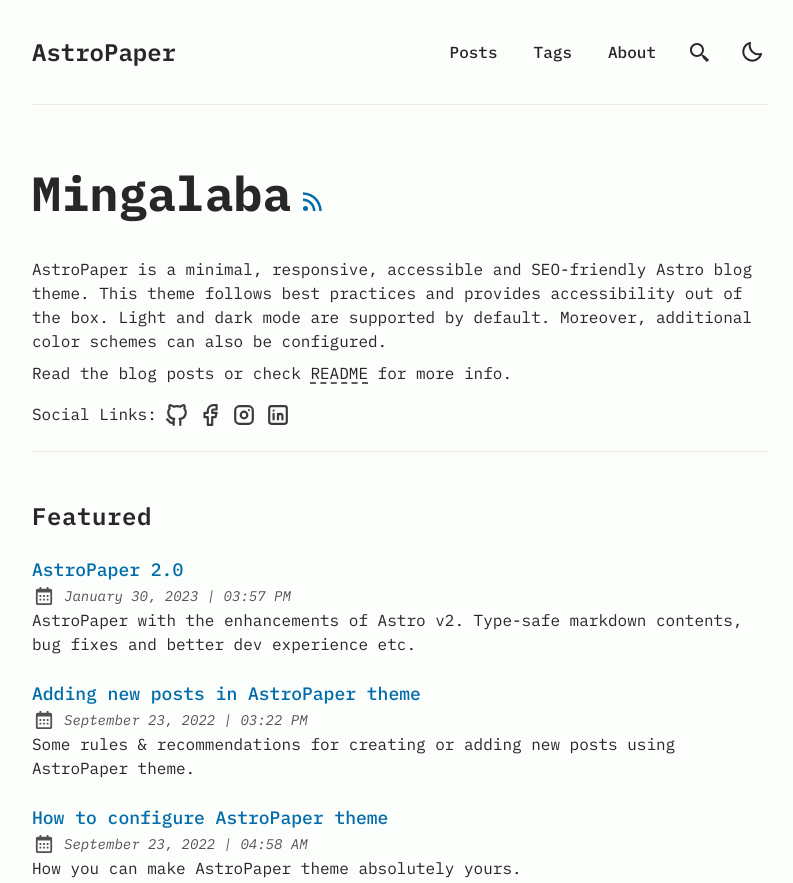
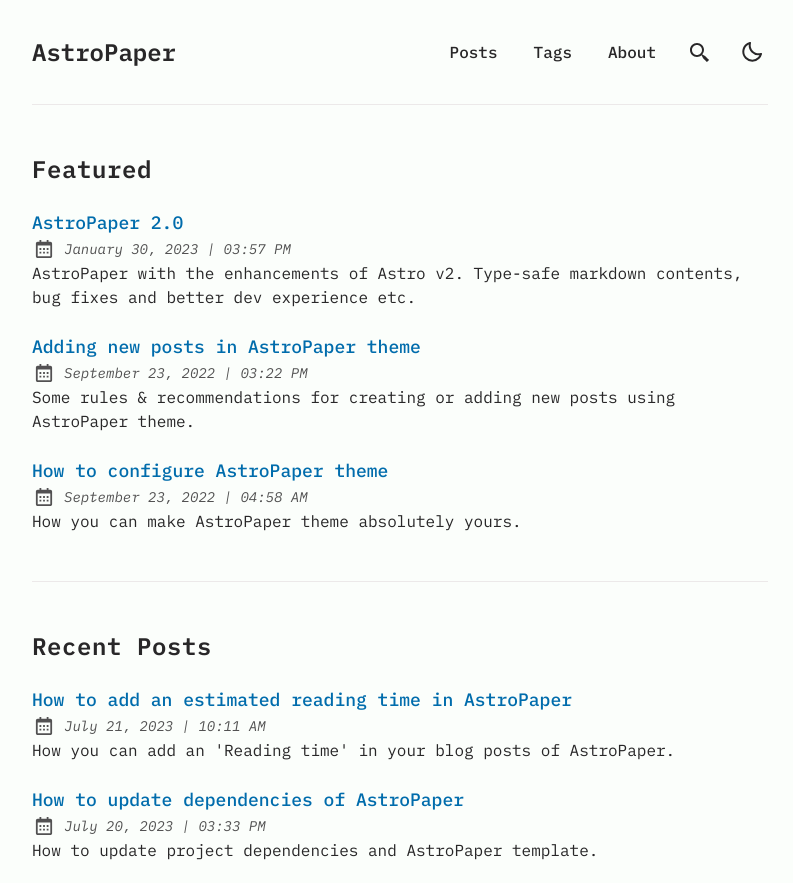
Before and after one commit to a-matyukh/a-matyukh.github.io, an Astro site: page / in a window 1280 px wide. Shown: the top 883 px of the page, without its empty margins (240-1033 px from the left). Built offline with nearby package versions, Linux system fonts and the light colour scheme; Astro itself is replaced by a stand-in of ours; some packages are replaced by stand-ins of ours.

Commit message:
remove hero

```diff
--- a/src/pages/index.astro
+++ b/src/pages/index.astro
@@ -6,7 +6,6 @@
 import LinkButton from "@components/LinkButton.astro";
 import Hr from "@components/Hr.astro";
 import Card from "@components/Card";
-import Socials from "@components/Socials.astro";
 import getSortedPosts from "@utils/getSortedPosts";
 import slugify from "@utils/slugify";
 import { SOCIALS } from "@config";
@@ -15,59 +14,11 @@
 
 const sortedPosts = getSortedPosts(posts);
 const featuredPosts = sortedPosts.filter(({ data }) => data.featured);
-
-const socialCount = SOCIALS.filter(social => social.active).length;
 ---
 
 <Layout>
   <Header />
   <main id="main-content">
-    <section id="hero">
-      <h1>Mingalaba</h1>
-      <a
-        target="_blank"
-        href="/rss.xml"
-        class="rss-link"
-        aria-label="rss feed"
-        title="RSS Feed"
-      >
-        <svg xmlns="http://www.w3.org/2000/svg" class="rss-icon"
-          ><path
-            d="M19 20.001C19 11.729 12.271 5 4 5v2c7.168 0 13 5.832 13 13.001h2z"
-          ></path><path
-            d="M12 20.001h2C14 14.486 9.514 10 4 10v2c4.411 0 8 3.589 8 8.001z"
-          ></path><circle cx="6" cy="18" r="2"></circle>
-        </svg>
-      </a>
-
-      <p>
-        AstroPaper is a minimal, responsive, accessible and SEO-friendly Astro
-        blog theme. This theme follows best practices and provides accessibility
-        out of the box. Light and dark mode are supported by default. Moreover,
-        additional color schemes can also be configured.
-      </p>
-      <p>
-        Read the blog posts or check
-        <LinkButton
-          className="hover:text-skin-accent underline underline-offset-4 decoration-dashed"
-          href="https://github.com/satnaing/astro-paper#readme"
-        >
-          README
-        </LinkButton> for more info.
-      </p>
-      {
-        // only display if at least one social link is enabled
-        socialCount > 0 && (
-          <div class="social-wrapper">
-            <div class="social-links">Social Links:</div>
-            <Socials />
-          </div>
-        )
-      }
-    </section>
-
-    <Hr />
-
     {
       featuredPosts.length > 0 && (
         <>
```
